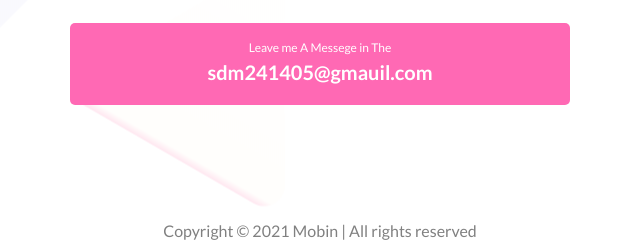
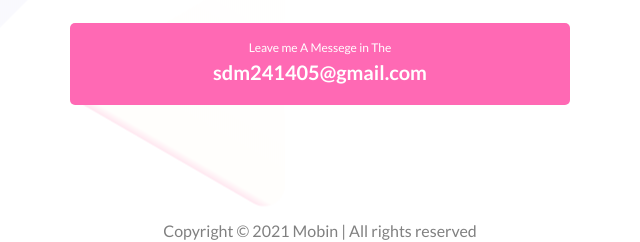
Before and after one commit to mobinhimu/Second-Assignment-PH, a plain HTML site: page index.html in a window 1280 px wide. Shown: the part 2332-2574 px from the top of the page, 320-960 px from the left. Drawn offline with Linux system fonts and the light colour scheme.

Commit message:
gmail update

```diff
--- a/index.html
+++ b/index.html
@@ -58,7 +58,7 @@
         <div class="client-desc">
            "Voluptua lorem sed lorem invidunt lorem consetetur amet takimata voluptua."
         </div>
-        <button><a target="_blank" href="mailto:sdm241405@gmail.com"><p>Leave me A Messege in The</p><P>sdm241405@gmauil.com</P></a></button>
+        <button><a target="_blank" href="mailto:sdm241405@gmail.com"><p>Leave me A Messege in The</p><P>sdm241405@gmail.com</P></a></button>
 
         <p id="copyright">
             Copyright &copy; 2021 Mobin | All rights reserved </p>
```
